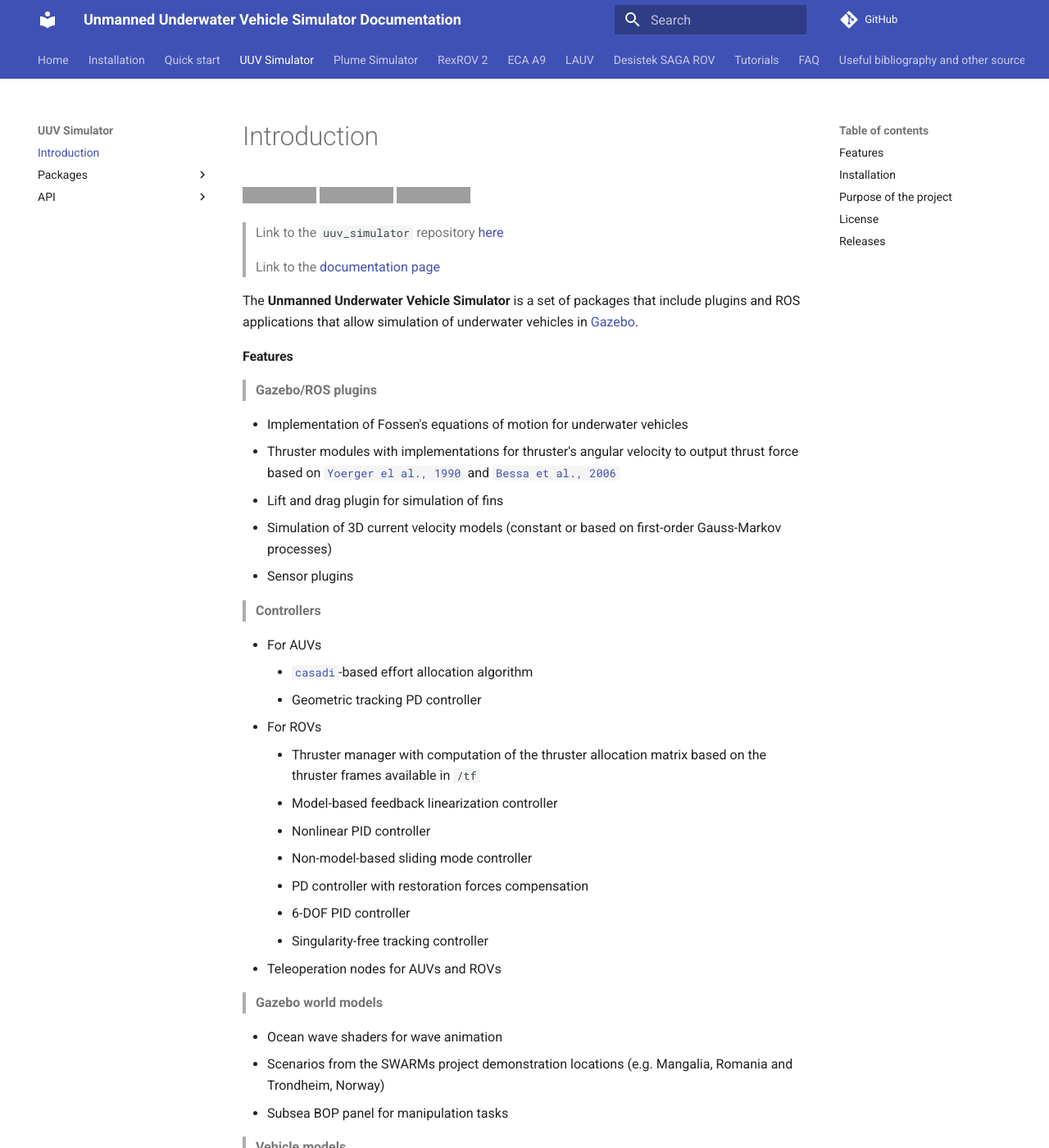
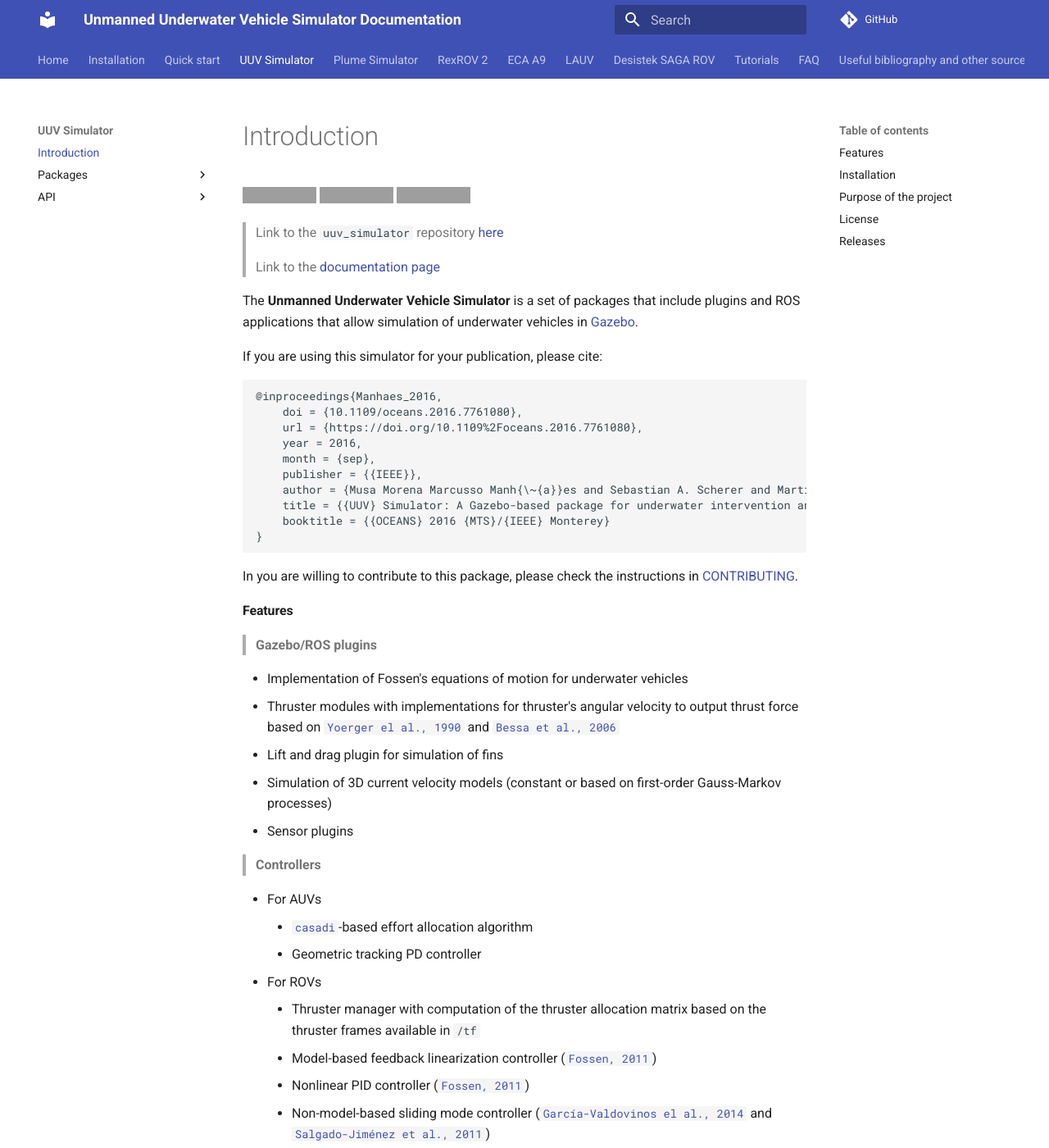
Before and after one commit to uuvsimulator/uuv_simulator_docs, an MkDocs documentation site: the page built from docs/packages/uuv_simulator/intro.md, in a window 1280 px wide and 1400 px high. Shown: the whole window at 82% size. Built offline with MkDocs 1.6.1 and Material for MkDocs 9.7.7, drawn with Linux system fonts in a browser that asks for light colours; some of the changed text lies outside the part shown; grey boxes are pictures that could not be loaded.

Commit message:
Add bibtex reference
Signed-off-by: Musa Morena Marcusso Manhães <musa.marcusso@de.bosch.com>

````diff
--- a/docs/packages/uuv_simulator/intro.md
+++ b/docs/packages/uuv_simulator/intro.md
@@ -4,9 +4,26 @@
 
 > Link to the `uuv_simulator` repository [here](https://github.com/uuvsimulator/uuv_simulator)
 
-> Link to the [documentation page](https://uuvsimulator.github.io/)
+> Link to the [documentation page](https://uuvsimulator.github.io/packages/uuv_simulator/intro/)
 
 The **Unmanned Underwater Vehicle Simulator** is a set of packages that include plugins and ROS applications that allow simulation of underwater vehicles in [Gazebo](http://gazebosim.org/).
+
+If you are using this simulator for your publication, please cite:
+
+```
+@inproceedings{Manhaes_2016,
+	doi = {10.1109/oceans.2016.7761080},
+	url = {https://doi.org/10.1109%2Foceans.2016.7761080},
+	year = 2016,
+	month = {sep},
+	publisher = {{IEEE}},
+	author = {Musa Morena Marcusso Manh{\~{a}}es and Sebastian A. Scherer and Martin Voss and Luiz Ricardo Douat and Thomas Rauschenbach},
+	title = {{UUV} Simulator: A Gazebo-based package for underwater intervention and multi-robot simulation},
+	booktitle = {{OCEANS} 2016 {MTS}/{IEEE} Monterey}
+}
+```
+
+In you are willing to contribute to this package, please check the instructions in [CONTRIBUTING](https://github.com/uuvsimulator/uuv_simulator/blob/master/CONTRIBUTING.md).
 
 # Features
 
@@ -25,12 +42,12 @@
     - Geometric tracking PD controller
 - For ROVs
     - Thruster manager with computation of the thruster allocation matrix based on the thruster frames available in `/tf`
-    - Model-based feedback linearization controller
-    - Nonlinear PID controller
-    - Non-model-based sliding mode controller
+    - Model-based feedback linearization controller ([`Fossen, 2011`](https://www.wiley.com/en-us/Handbook+of+Marine+Craft+Hydrodynamics+and+Motion+Control-p-9781119991496))
+    - Nonlinear PID controller ([`Fossen, 2011`](https://www.wiley.com/en-us/Handbook+of+Marine+Craft+Hydrodynamics+and+Motion+Control-p-9781119991496))
+    - Non-model-based sliding mode controller ([`García-Valdovinos el al., 2014`](https://journals.sagepub.com/doi/full/10.5772/56810) and [`Salgado-Jiménez et al., 2011`](http://cdn.intechopen.com/pdfs/15221.pdf))
     - PD controller with restoration forces compensation
     - 6-DOF PID controller
-    - Singularity-free tracking controller
+    - Singularity-free tracking controller ([`Fjellstad and Fossen, 1994`](https://ieeexplore.ieee.org/abstract/document/411068))
 - Teleoperation nodes for AUVs and ROVs
 
 > **Gazebo world models**
@@ -69,6 +86,8 @@
 sudo apt install ros-melodic-uuv-simulator
 ```
 
+For instructions on how to install the package from source, check this [instructions page](https://uuvsimulator.github.io/installation/)
+
 # Purpose of the project
 
 This software is a research prototype, originally developed for the EU ECSEL
````
